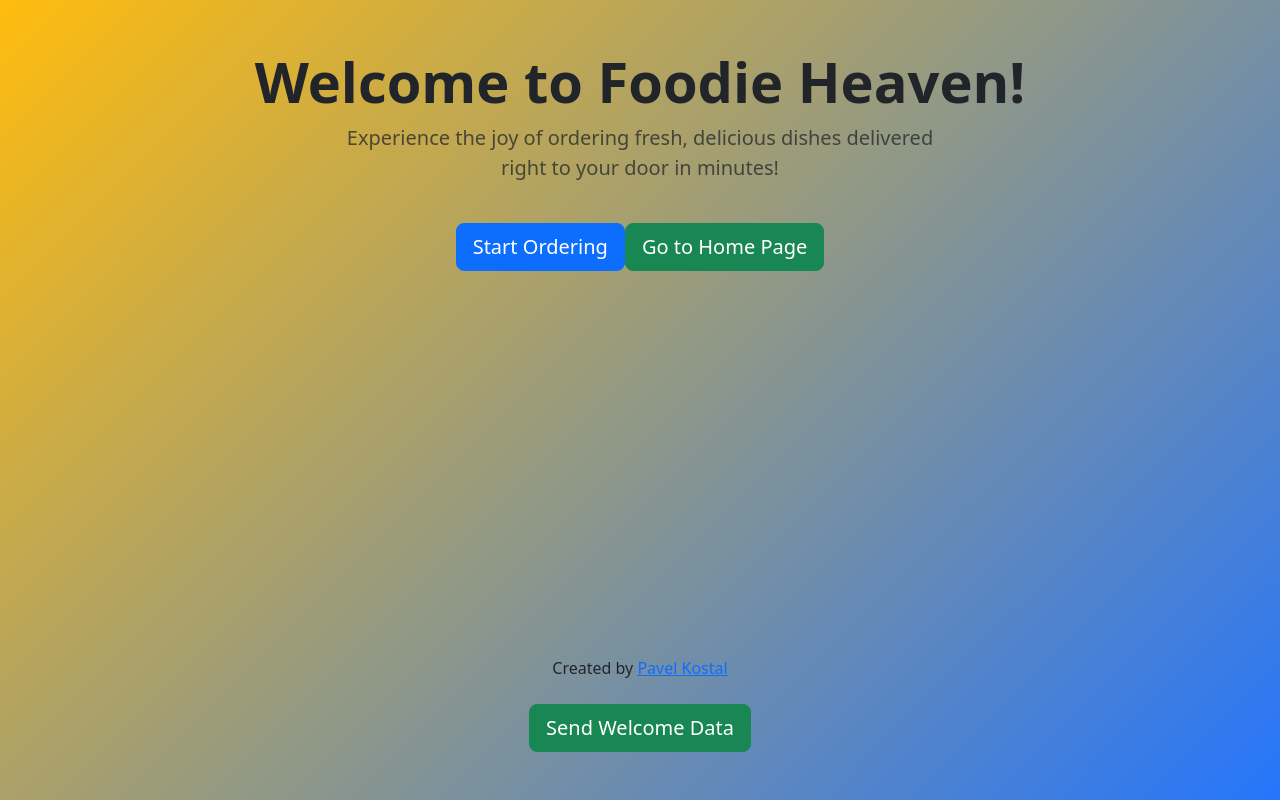
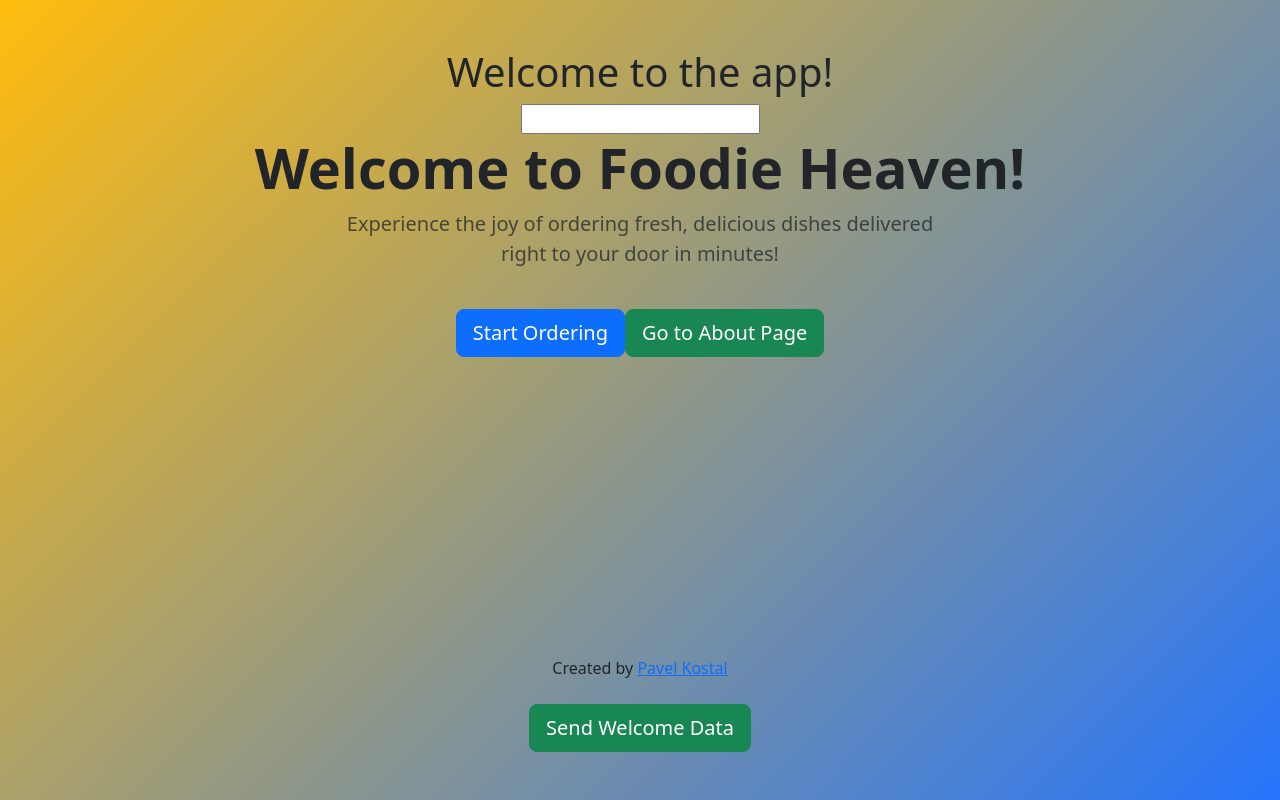
Before and after one commit to Katzzer/food-ordering-app, a Next.js app: page / in a window 1280 px wide. Built offline with nearby package versions, Linux system fonts and the light colour scheme.

Commit message:
Add AppContext for global state management
Introduced a new AppContext to manage global state across the application. Updated the Home and About pages to utilize the context and display a shared global message. Wrapped the app in AppProvider to enable context usage.

```diff
--- /dev/null
+++ b/context/AppContext.tsx
@@ -0,0 +1,28 @@
+import React, { createContext, useState, useContext, ReactNode } from 'react';
+
+// Define the shape of your context
+type AppContextType = {
+    globalMessage: string;
+    setGlobalMessage: React.Dispatch<React.SetStateAction<string>>;
+};
+
+const AppContext = createContext<AppContextType | undefined>(undefined);
+
+export const AppProvider: React.FC<{ children: ReactNode }> = ({ children }) => {
+    const [globalMessage, setGlobalMessage] = useState<string>('Welcome to the app!');
+
+    return (
+        <AppContext.Provider value={{ globalMessage, setGlobalMessage }}>
+            {children}
+        </AppContext.Provider>
+    );
+};
+
+// Custom hook to use the context
+export const useAppContext = () => {
+    const context = useContext(AppContext);
+    if (context === undefined) {
+        throw new Error('useAppContext must be used within an AppProvider');
+    }
+    return context;
+};
--- a/pages/_app.tsx
+++ b/pages/_app.tsx
@@ -1,7 +1,12 @@
 import '../app/globals.css';
 import 'bootstrap/dist/css/bootstrap.min.css';
 import type { AppProps } from 'next/app';
+import { AppProvider } from '@/context/AppContext';
 
 export default function App({ Component, pageProps }: AppProps) {
-    return <Component {...pageProps} />;
+    return (
+        <AppProvider>
+            <Component {...pageProps} />
+        </AppProvider>
+    );
 }
--- a/pages/index.tsx
+++ b/pages/index.tsx
@@ -2,8 +2,15 @@
 import axios from "axios";
 import Link from "next/link";
 import React from "react";
+import { useAppContext } from '@/context/AppContext';
 
 export default function Home() {
+    const { globalMessage, setGlobalMessage } = useAppContext();
+
+    const changeMessage = (e: React.ChangeEvent<HTMLInputElement>) => {
+        setGlobalMessage(e.target.value);
+    };
+
     const sendData = async () => {
         const data = {
             name: "Foodie Heaven",
@@ -30,10 +37,12 @@ export default function Home() {
     return (
         <div className="d-flex flex-column justify-content-between min-vh-100 p-4 pb-5 pt-5">
             <main className="text-center">
+                <h1>{globalMessage}</h1>
+                <input type="text" onChange={changeMessage}/>
                 <h1 className="display-4 fw-bold text-dark">
                     Welcome to Foodie Heaven!
                 </h1>
-                <p className="lead text-muted mx-auto" style={{ maxWidth: "600px" }}>
+                <p className="lead text-muted mx-auto" style={{maxWidth: "600px"}}>
                     Experience the joy of ordering fresh, delicious dishes delivered right to your door in minutes!
                 </p>
 
@@ -45,7 +54,7 @@ export default function Home() {
                     href="/about"
                     className="btn btn-success btn-lg mt-4"
                 >
-                    Go to Home Page
+                    Go to About Page
                 </Link>
 
             </main>
```
Also changed, not shown: pages/about.tsx (+13 -0 lines).
